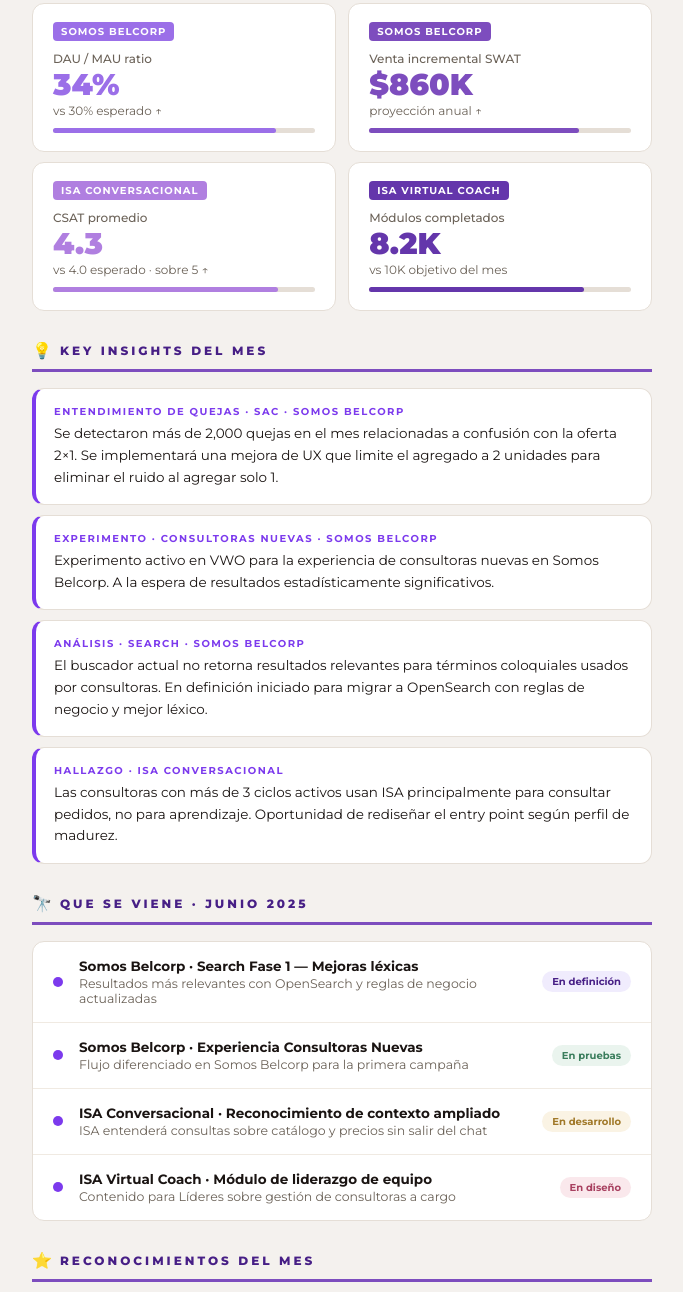
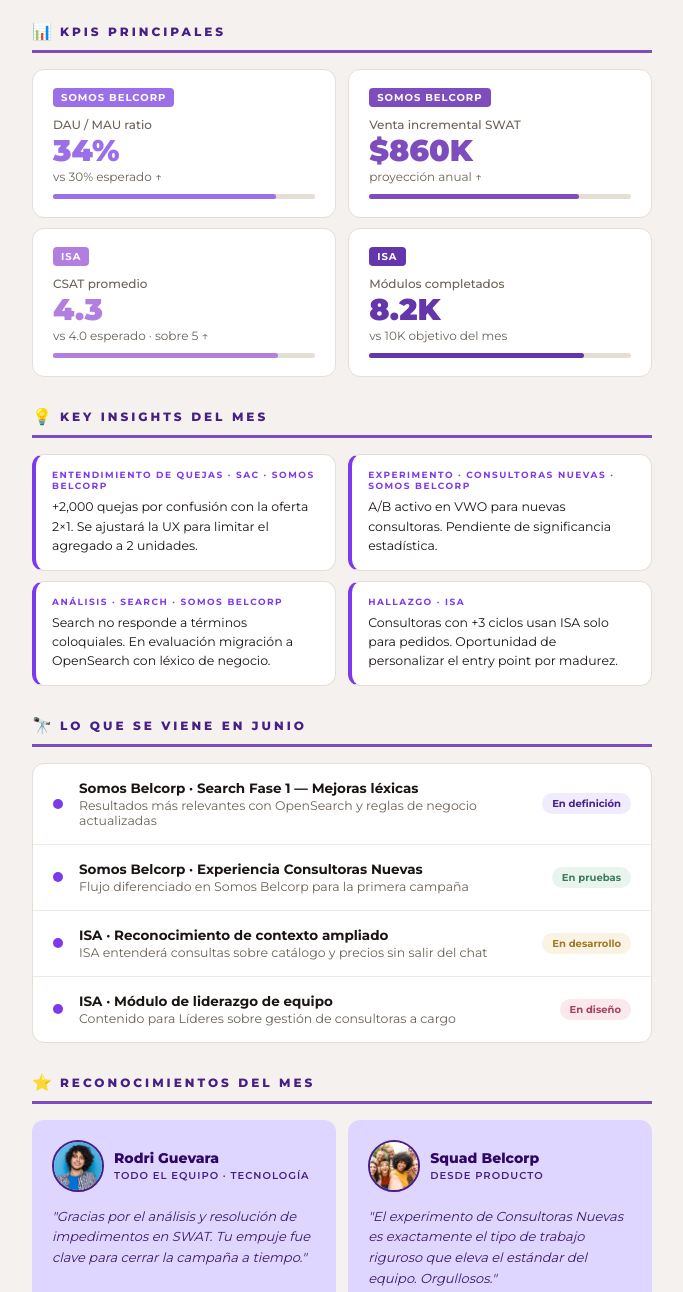
Before and after one commit to belcorppruebasai-dev/BoletinProductosDigitalesBelcorp, a plain HTML site: page index.html in a window 1280 px wide. Shown: the part 827-2119 px from the top of the page, without its empty margins (298-981 px from the left). Drawn offline with Linux system fonts and the light colour scheme.

Commit message:
Add files via upload

```diff
--- a/index.html
+++ b/index.html
@@ -3,7 +3,7 @@
 <head>
   <meta http-equiv="Content-Type" content="text/html; charset=UTF-8" />
   <meta name="viewport" content="width=device-width, initial-scale=1.0" />
-  <title>Productos Digitales · Boletín Mensual</title>
+  <title>Productos Digitales · Boletín Bimensual</title>
   <link href="https://fonts.googleapis.com/css2?family=Montserrat:wght@400;500;600;700;800;900&display=swap" rel="stylesheet" type="text/css" />
   <style type="text/css">
     /* Reset */
@@ -63,7 +63,7 @@
 
               <!-- eyebrow -->
               <p style="font-family:'Montserrat','Trebuchet MS',Arial,sans-serif;font-size:10px;font-weight:700;letter-spacing:3px;text-transform:uppercase;color:#A78BF5;margin:0 0 12px 0;">
-                Boletín Mensual &nbsp;·&nbsp; Mayo 2025
+                Boletín Bimensual &nbsp;·&nbsp; Mayo 2025
               </p>
 
               <!-- big title -->
@@ -79,21 +79,10 @@
               <!-- product pills row -->
               <table role="presentation" border="0" cellpadding="0" cellspacing="0">
                 <tr>
-                  <td style="padding-right:6px;padding-bottom:6px;">
-                    <span style="font-family:'Montserrat','Trebuchet MS',Arial,sans-serif;font-size:10px;font-weight:700;color:#FFFFFF;background:linear-gradient(90deg,rgba(125,77,190,0.5) 0%,rgba(212,52,226,0.5) 100%);border:1px solid rgba(255,0,250,0.4);border-radius:100px;padding:4px 10px;display:inline-block;letter-spacing:0px;white-space:nowrap;">Somos Belcorp</span>
-                  </td>
-                  <td style="padding-right:6px;padding-bottom:6px;">
-                    <span style="font-family:'Montserrat','Trebuchet MS',Arial,sans-serif;font-size:10px;font-weight:700;color:#FFFFFF;background:linear-gradient(90deg,rgba(125,77,190,0.5) 0%,rgba(212,52,226,0.5) 100%);border:1px solid rgba(255,0,250,0.4);border-radius:100px;padding:4px 10px;display:inline-block;letter-spacing:0px;white-space:nowrap;">Únete</span>
-                  </td>
-                  <td style="padding-right:6px;padding-bottom:6px;">
-                    <span style="font-family:'Montserrat','Trebuchet MS',Arial,sans-serif;font-size:10px;font-weight:700;color:#FFFFFF;background:linear-gradient(90deg,rgba(125,77,190,0.5) 0%,rgba(212,52,226,0.5) 100%);border:1px solid rgba(255,0,250,0.4);border-radius:100px;padding:4px 10px;display:inline-block;letter-spacing:0px;white-space:nowrap;">ISA Conversacional</span>
-                  </td>
-                  <td style="padding-right:6px;padding-bottom:6px;">
-                    <span style="font-family:'Montserrat','Trebuchet MS',Arial,sans-serif;font-size:10px;font-weight:700;color:#FFFFFF;background:linear-gradient(90deg,rgba(125,77,190,0.5) 0%,rgba(212,52,226,0.5) 100%);border:1px solid rgba(255,0,250,0.4);border-radius:100px;padding:4px 10px;display:inline-block;letter-spacing:0px;white-space:nowrap;">ISA Virtual Coach</span>
-                  </td>
-                  <td style="padding-bottom:6px;">
-                    <span style="font-family:'Montserrat','Trebuchet MS',Arial,sans-serif;font-size:10px;font-weight:700;color:#FFFFFF;background:linear-gradient(90deg,rgba(125,77,190,0.5) 0%,rgba(212,52,226,0.5) 100%);border:1px solid rgba(255,0,250,0.4);border-radius:100px;padding:4px 10px;display:inline-block;letter-spacing:0px;white-space:nowrap;">Catálogo Digital</span>
-                  </td>
+                  <td style="padding-right:6px;padding-bottom:6px;"><span style="font-family:'Montserrat','Trebuchet MS',Arial,sans-serif;font-size:10px;font-weight:700;color:#FFFFFF;background:linear-gradient(90deg,rgba(125,77,190,0.5) 0%,rgba(212,52,226,0.5) 100%);border:1px solid rgba(255,0,250,0.4);border-radius:100px;padding:4px 10px;display:inline-block;letter-spacing:0px;white-space:nowrap;">Somos Belcorp</span></td>
+                  <td style="padding-right:6px;padding-bottom:6px;"><span style="font-family:'Montserrat','Trebuchet MS',Arial,sans-serif;font-size:10px;font-weight:700;color:#FFFFFF;background:linear-gradient(90deg,rgba(125,77,190,0.5) 0%,rgba(212,52,226,0.5) 100%);border:1px solid rgba(255,0,250,0.4);border-radius:100px;padding:4px 10px;display:inline-block;letter-spacing:0px;white-space:nowrap;">Únete</span></td>
+                  <td style="padding-right:6px;padding-bottom:6px;"><span style="font-family:'Montserrat','Trebuchet MS',Arial,sans-serif;font-size:10px;font-weight:700;color:#FFFFFF;background:linear-gradient(90deg,rgba(125,77,190,0.5) 0%,rgba(212,52,226,0.5) 100%);border:1px solid rgba(255,0,250,0.4);border-radius:100px;padding:4px 10px;display:inline-block;letter-spacing:0px;white-space:nowrap;">ISA</span></td>
+                  <td style="padding-bottom:6px;"><span style="font-family:'Montserrat','Trebuchet MS',Arial,sans-serif;font-size:10px;font-weight:700;color:#FFFFFF;background:linear-gradient(90deg,rgba(125,77,190,0.5) 0%,rgba(212,52,226,0.5) 100%);border:1px solid rgba(255,0,250,0.4);border-radius:100px;padding:4px 10px;display:inline-block;letter-spacing:0px;white-space:nowrap;">Catálogo Digital</span></td>
                 </tr>
               </table>
 
@@ -107,7 +96,7 @@
     <tr><td height="28"></td></tr>
 
     <!-- ══════════════════════════════════════ -->
-    <!--  SECTION: NOVEDADES                   -->
+    <!--  SECTION: LANZAMIENTOS                   -->
     <!-- ══════════════════════════════════════ -->
     <tr>
       <td>
@@ -118,7 +107,7 @@
               <table role="presentation" border="0" cellpadding="0" cellspacing="0">
                 <tr>
                   <td style="font-size:16px;line-height:1;padding-right:8px;">&#x1F680;</td>
-                  <td style="font-family:'Montserrat','Trebuchet MS',Arial,sans-serif;font-size:12px;font-weight:800;letter-spacing:3px;text-transform:uppercase;color:#471F86;line-height:1;">Novedades del mes</td>
+                  <td style="font-family:'Montserrat','Trebuchet MS',Arial,sans-serif;font-size:12px;font-weight:800;letter-spacing:3px;text-transform:uppercase;color:#471F86;line-height:1;">Lanzamientos del mes</td>
                 </tr>
               </table>
             </td>
@@ -133,8 +122,9 @@
                 <tr>
                   <td style="padding-left:14px;" valign="top">
                     <p style="font-family:'Montserrat','Trebuchet MS',Arial,sans-serif;font-size:10px;font-weight:700;letter-spacing:1px;text-transform:uppercase;color:#471F86;background-color:#F0ECFD;border-radius:4px;padding:2px 7px;display:inline-block;margin:0 0 6px 0;">Somos Belcorp</p>
-                    <p style="font-family:'Montserrat','Trebuchet MS',Arial,sans-serif;font-size:14px;font-weight:700;color:#1A1412;margin:0 0 5px 0;">Visualización de ofertas en búsqueda</p>
-                    <p style="font-family:'Montserrat','Trebuchet MS',Arial,sans-serif;font-size:13px;font-weight:400;color:#6B6258;margin:0;line-height:1.55;">Las consultoras pueden ver las ofertas de niveles directamente en el buscador, sin necesidad de ir al checkout. Impacto estimado: venta incremental de $860K al año.</p>
+                    <p style="font-family:'Montserrat','Trebuchet MS',Arial,sans-serif;font-size:16px;font-weight:700;color:#B11AC2;margin:0 0 5px 0;">Visualización de ofertas en búsqueda</p>
+                    <p style="font-family:'Montserrat','Trebuchet MS',Arial,sans-serif;font-size:13px;font-weight:700;color:#4B3E30;margin:0 0 5px 0;">Impacto estimado: venta incremental de $860K al año</p>
+                    <p style="font-family:'Montserrat','Trebuchet MS',Arial,sans-serif;font-size:13px;font-weight:400;color:#6B6258;margin:0;line-height:1.55;">Las consultoras pueden ver las ofertas de niveles directamente en el buscador, sin necesidad de ir al checkout.</p>
                   </td>
                 </tr>
               </table>
@@ -149,8 +139,9 @@
               <table role="presentation" border="0" cellpadding="0" cellspacing="0" width="100%">
                 <tr>
                   <td style="padding-left:14px;" valign="top">
-                    <p style="font-family:'Montserrat','Trebuchet MS',Arial,sans-serif;font-size:10px;font-weight:700;letter-spacing:1px;text-transform:uppercase;color:#471F86;background-color:#F0ECFD;border-radius:4px;padding:2px 7px;display:inline-block;margin:0 0 6px 0;">ISA Conversacional</p>
-                    <p style="font-family:'Montserrat','Trebuchet MS',Arial,sans-serif;font-size:14px;font-weight:700;color:#1A1412;margin:0 0 5px 0;">Mejora en resolución de consultas de pedidos</p>
+                    <p style="font-family:'Montserrat','Trebuchet MS',Arial,sans-serif;font-size:10px;font-weight:700;letter-spacing:1px;text-transform:uppercase;color:#471F86;background-color:#F0ECFD;border-radius:4px;padding:2px 7px;display:inline-block;margin:0 0 6px 0;">ISA</p>
+                    <p style="font-family:'Montserrat','Trebuchet MS',Arial,sans-serif;font-size:16px;font-weight:700;color:#B11AC2;margin:0 0 5px 0;">Mejora en resolución de consultas de pedidos</p>
+                    <p style="font-family:'Montserrat','Trebuchet MS',Arial,sans-serif;font-size:13px;font-weight:700;color:#4B3E30;margin:0 0 5px 0;">Impacto estimado: reducción del 18% en mensajes sin respuesta</p>
                     <p style="font-family:'Montserrat','Trebuchet MS',Arial,sans-serif;font-size:13px;font-weight:400;color:#6B6258;margin:0;line-height:1.55;">ISA ahora reconoce variantes coloquiales en las consultas de pedidos y reduce la tasa de mensajes sin respuesta en un 18%.</p>
                   </td>
                 </tr>
@@ -164,8 +155,9 @@
               <table role="presentation" border="0" cellpadding="0" cellspacing="0" width="100%">
                 <tr>
                   <td style="padding-left:14px;" valign="top">
-                    <p style="font-family:'Montserrat','Trebuchet MS',Arial,sans-serif;font-size:10px;font-weight:700;letter-spacing:1px;text-transform:uppercase;color:#471F86;background-color:#F0ECFD;border-radius:4px;padding:2px 7px;display:inline-block;margin:0 0 6px 0;">ISA Virtual Coach</p>
-                    <p style="font-family:'Montserrat','Trebuchet MS',Arial,sans-serif;font-size:14px;font-weight:700;color:#1A1412;margin:0 0 5px 0;">Módulo de técnica de venta · C09</p>
+                    <p style="font-family:'Montserrat','Trebuchet MS',Arial,sans-serif;font-size:10px;font-weight:700;letter-spacing:1px;text-transform:uppercase;color:#471F86;background-color:#F0ECFD;border-radius:4px;padding:2px 7px;display:inline-block;margin:0 0 6px 0;">ISA</p>
+                    <p style="font-family:'Montserrat','Trebuchet MS',Arial,sans-serif;font-size:16px;font-weight:700;color:#B11AC2;margin:0 0 5px 0;">Módulo de técnica de venta · C09</p>
+                    <p style="font-family:'Montserrat','Trebuchet MS',Arial,sans-serif;font-size:13px;font-weight:700;color:#4B3E30;margin:0 0 5px 0;">Impacto estimado: +15% en tasa de completación de módulos C09</p>
                     <p style="font-family:'Montserrat','Trebuchet MS',Arial,sans-serif;font-size:13px;font-weight:400;color:#6B6258;margin:0;line-height:1.55;">Nuevo bloque de aprendizaje con microvideos y quiz de refuerzo. Compatible con bajo ancho de banda para mercados con conectividad limitada.</p>
                   </td>
                 </tr>
@@ -237,7 +229,7 @@
         <table role="presentation" border="0" cellpadding="0" cellspacing="0" width="100%">
           <tr>
                         <td class="kpi-cell" width="49%" valign="top" style="background-color:#FFFFFF;border-radius:12px;border:1px solid #E5DED6;padding:18px 20px;">
-              <p style="font-family:'Montserrat','Trebuchet MS',Arial,sans-serif;font-size:10px;font-weight:700;letter-spacing:1px;text-transform:uppercase;color:#FFFFFF;background-color:#B07FE0;display:inline-block;padding:3px 8px;border-radius:4px;margin:0 0 10px 0;">ISA Conversacional</p>
+              <p style="font-family:'Montserrat','Trebuchet MS',Arial,sans-serif;font-size:10px;font-weight:700;letter-spacing:1px;text-transform:uppercase;color:#FFFFFF;background-color:#B07FE0;display:inline-block;padding:3px 8px;border-radius:4px;margin:0 0 10px 0;">ISA</p>
               <p style="font-family:'Montserrat','Trebuchet MS',Arial,sans-serif;font-size:12px;font-weight:500;color:#6B6258;margin:0 0 4px 0;">CSAT promedio</p>
               <p style="font-family:'Montserrat','Trebuchet MS',Arial,sans-serif;font-size:30px;font-weight:900;color:#B07FE0;line-height:1;margin:0 0 3px 0;">4.3</p>
               <p style="font-family:'Montserrat','Trebuchet MS',Arial,sans-serif;font-size:12px;font-weight:400;color:#6B6258;margin:0 0 10px 0;">vs 4.0 esperado · sobre 5 &#x2191;</p>
@@ -253,7 +245,7 @@
             </td>
             <td width="2%"></td>
                         <td class="kpi-cell" width="49%" valign="top" style="background-color:#FFFFFF;border-radius:12px;border:1px solid #E5DED6;padding:18px 20px;">
-              <p style="font-family:'Montserrat','Trebuchet MS',Arial,sans-serif;font-size:10px;font-weight:700;letter-spacing:1px;text-transform:uppercase;color:#FFFFFF;background-color:#6436AB;display:inline-block;padding:3px 8px;border-radius:4px;margin:0 0 10px 0;">ISA Virtual Coach</p>
+              <p style="font-family:'Montserrat','Trebuchet MS',Arial,sans-serif;font-size:10px;font-weight:700;letter-spacing:1px;text-transform:uppercase;color:#FFFFFF;background-color:#6436AB;display:inline-block;padding:3px 8px;border-radius:4px;margin:0 0 10px 0;">ISA</p>
               <p style="font-family:'Montserrat','Trebuchet MS',Arial,sans-serif;font-size:12px;font-weight:500;color:#6B6258;margin:0 0 4px 0;">Módulos completados</p>
               <p style="font-family:'Montserrat','Trebuchet MS',Arial,sans-serif;font-size:30px;font-weight:900;color:#6436AB;line-height:1;margin:0 0 3px 0;">8.2K</p>
               <p style="font-family:'Montserrat','Trebuchet MS',Arial,sans-serif;font-size:12px;font-weight:400;color:#6B6258;margin:0 0 10px 0;">vs 10K objetivo del mes</p>
@@ -291,59 +283,34 @@
           </tr>
         </table>
 
-        <table role="presentation" border="0" cellpadding="0" cellspacing="0" width="100%" style="background-color:#FFFFFF;border-radius:12px;border:1px solid #E5DED6;border-left:4px solid #7C3AED;margin-bottom:10px;">
+                <table role="presentation" border="0" cellpadding="0" cellspacing="0" width="100%" style="margin-bottom:10px;">
           <tr>
-            <td style="padding:16px 18px;">
-              <table role="presentation" border="0" cellpadding="0" cellspacing="0" width="100%">
-                <tr>
-                  <td valign="top">
-                    <p style="font-family:'Montserrat','Trebuchet MS',Arial,sans-serif;font-size:10px;font-weight:700;letter-spacing:1.5px;text-transform:uppercase;color:#7C3AED;margin:0 0 5px 0;">Entendimiento de quejas · SAC · Somos Belcorp</p>
-                    <p style="font-family:'Montserrat','Trebuchet MS',Arial,sans-serif;font-size:13.5px;font-weight:400;color:#1A1412;margin:0;line-height:1.6;">Se detectaron más de 2,000 quejas en el mes relacionadas a confusión con la oferta 2×1. Se implementará una mejora de UX que limite el agregado a 2 unidades para eliminar el ruido al agregar solo 1.</p>
+              <td width="49%" valign="top" style="background-color:#FFFFFF;border-radius:12px;border:1px solid #E5DED6;border-left:4px solid #7C3AED;padding:14px 16px;">
+                <p style="font-family:'Montserrat','Trebuchet MS',Arial,sans-serif;font-size:9px;font-weight:700;letter-spacing:1.5px;text-transform:uppercase;color:#7C3AED;margin:0 0 6px 0;">Entendimiento de quejas · SAC · Somos Belcorp</p>
+                <p style="font-family:'Montserrat','Trebuchet MS',Arial,sans-serif;font-size:12.5px;font-weight:400;color:#1A1412;margin:0;line-height:1.55;">+2,000 quejas por confusión con la oferta 2×1. Se ajustará la UX para limitar el agregado a 2 unidades.</p>
+              </td>
+            <td width="2%"></td>
+              <td width="49%" valign="top" style="background-color:#FFFFFF;border-radius:12px;border:1px solid #E5DED6;border-left:4px solid #7C3AED;padding:14px 16px;">
+                <p style="font-family:'Montserrat','Trebuchet MS',Arial,sans-serif;font-size:9px;font-weight:700;letter-spacing:1.5px;text-transform:uppercase;color:#7C3AED;margin:0 0 6px 0;">Experimento · Consultoras Nuevas · Somos Belcorp</p>
+                <p style="font-family:'Montserrat','Trebuchet MS',Arial,sans-serif;font-size:12.5px;font-weight:400;color:#1A1412;margin:0;line-height:1.55;">A/B activo en VWO para nuevas consultoras. Pendiente de significancia estadística.</p>
               </td>
           </tr>
         </table>
-            </td>
-          </tr>
-        </table>        <table role="presentation" border="0" cellpadding="0" cellspacing="0" width="100%" style="background-color:#FFFFFF;border-radius:12px;border:1px solid #E5DED6;border-left:4px solid #7C3AED;margin-bottom:10px;">
-          <tr>
-            <td style="padding:16px 18px;">
         <table role="presentation" border="0" cellpadding="0" cellspacing="0" width="100%">
           <tr>
-                  <td valign="top">
-                    <p style="font-family:'Montserrat','Trebuchet MS',Arial,sans-serif;font-size:10px;font-weight:700;letter-spacing:1.5px;text-transform:uppercase;color:#7C3AED;margin:0 0 5px 0;">Experimento · Consultoras Nuevas · Somos Belcorp</p>
-                    <p style="font-family:'Montserrat','Trebuchet MS',Arial,sans-serif;font-size:13.5px;font-weight:400;color:#1A1412;margin:0;line-height:1.6;">Experimento activo en VWO para la experiencia de consultoras nuevas en Somos Belcorp. A la espera de resultados estadísticamente significativos.</p>
+              <td width="49%" valign="top" style="background-color:#FFFFFF;border-radius:12px;border:1px solid #E5DED6;border-left:4px solid #7C3AED;padding:14px 16px;">
+                <p style="font-family:'Montserrat','Trebuchet MS',Arial,sans-serif;font-size:9px;font-weight:700;letter-spacing:1.5px;text-transform:uppercase;color:#7C3AED;margin:0 0 6px 0;">Análisis · Search · Somos Belcorp</p>
+                <p style="font-family:'Montserrat','Trebuchet MS',Arial,sans-serif;font-size:12.5px;font-weight:400;color:#1A1412;margin:0;line-height:1.55;">Search no responde a términos coloquiales. En evaluación migración a OpenSearch con léxico de negocio.</p>
+              </td>
+            <td width="2%"></td>
+              <td width="49%" valign="top" style="background-color:#FFFFFF;border-radius:12px;border:1px solid #E5DED6;border-left:4px solid #7C3AED;padding:14px 16px;">
+                <p style="font-family:'Montserrat','Trebuchet MS',Arial,sans-serif;font-size:9px;font-weight:700;letter-spacing:1.5px;text-transform:uppercase;color:#7C3AED;margin:0 0 6px 0;">Hallazgo · ISA</p>
+                <p style="font-family:'Montserrat','Trebuchet MS',Arial,sans-serif;font-size:12.5px;font-weight:400;color:#1A1412;margin:0;line-height:1.55;">Consultoras con +3 ciclos usan ISA solo para pedidos. Oportunidad de personalizar el entry point por madurez.</p>
               </td>
           </tr>
         </table>
-            </td>
-          </tr>
-        </table>        <table role="presentation" border="0" cellpadding="0" cellspacing="0" width="100%" style="background-color:#FFFFFF;border-radius:12px;border:1px solid #E5DED6;border-left:4px solid #7C3AED;margin-bottom:10px;">
-          <tr>
-            <td style="padding:16px 18px;">
-              <table role="presentation" border="0" cellpadding="0" cellspacing="0" width="100%">
-                <tr>
-                  <td valign="top">
-                    <p style="font-family:'Montserrat','Trebuchet MS',Arial,sans-serif;font-size:10px;font-weight:700;letter-spacing:1.5px;text-transform:uppercase;color:#7C3AED;margin:0 0 5px 0;">Análisis · Search · Somos Belcorp</p>
-                    <p style="font-family:'Montserrat','Trebuchet MS',Arial,sans-serif;font-size:13.5px;font-weight:400;color:#1A1412;margin:0;line-height:1.6;">El buscador actual no retorna resultados relevantes para términos coloquiales usados por consultoras. En definición iniciado para migrar a OpenSearch con reglas de negocio y mejor léxico.</p>
-                  </td>
-                </tr>
-              </table>
-            </td>
-          </tr>
-        </table>        <table role="presentation" border="0" cellpadding="0" cellspacing="0" width="100%" style="background-color:#FFFFFF;border-radius:12px;border:1px solid #E5DED6;border-left:4px solid #7C3AED;">
-          <tr>
-            <td style="padding:16px 18px;">
-              <table role="presentation" border="0" cellpadding="0" cellspacing="0" width="100%">
-                <tr>
-                  <td valign="top">
-                    <p style="font-family:'Montserrat','Trebuchet MS',Arial,sans-serif;font-size:10px;font-weight:700;letter-spacing:1.5px;text-transform:uppercase;color:#7C3AED;margin:0 0 5px 0;">Hallazgo · ISA Conversacional</p>
-                    <p style="font-family:'Montserrat','Trebuchet MS',Arial,sans-serif;font-size:13.5px;font-weight:400;color:#1A1412;margin:0;line-height:1.6;">Las consultoras con más de 3 ciclos activos usan ISA principalmente para consultar pedidos, no para aprendizaje. Oportunidad de rediseñar el entry point según perfil de madurez.</p>
-                  </td>
-                </tr>
-              </table>
-            </td>
-          </tr>
-        </table>
+
+
 
       </td>
     </tr>
@@ -361,7 +328,7 @@
             <td style="border-bottom:3px solid #7D4DBE;padding-bottom:10px;">
               <table role="presentation" border="0" cellpadding="0" cellspacing="0"><tr>
                 <td style="font-size:16px;line-height:1;padding-right:8px;">&#x1F52D;</td>
-                <td style="font-family:'Montserrat','Trebuchet MS',Arial,sans-serif;font-size:12px;font-weight:800;letter-spacing:3px;text-transform:uppercase;color:#471F86;line-height:1;">Que se viene &middot; Junio 2025</td>
+                <td style="font-family:'Montserrat','Trebuchet MS',Arial,sans-serif;font-size:12px;font-weight:800;letter-spacing:3px;text-transform:uppercase;color:#471F86;line-height:1;">Lo que se viene en Junio</td>
               </tr></table>
             </td>
           </tr>
@@ -420,7 +387,7 @@
                           <div style="width:10px;height:10px;border-radius:50%;background-color:#7C3AED;"></div>
                         </td>
                         <td style="padding-left:12px;" valign="middle">
-                          <p style="font-family:'Montserrat','Trebuchet MS',Arial,sans-serif;font-size:13.5px;font-weight:700;color:#1A1412;margin:0 0 2px 0;">ISA Conversacional · Reconocimiento de contexto ampliado</p>
+                          <p style="font-family:'Montserrat','Trebuchet MS',Arial,sans-serif;font-size:13.5px;font-weight:700;color:#1A1412;margin:0 0 2px 0;">ISA · Reconocimiento de contexto ampliado</p>
                           <p style="font-family:'Montserrat','Trebuchet MS',Arial,sans-serif;font-size:12.5px;font-weight:400;color:#6B6258;margin:0;">ISA entenderá consultas sobre catálogo y precios sin salir del chat</p>
                         </td>
                         <td align="right" valign="middle">
@@ -440,7 +407,7 @@
                           <div style="width:10px;height:10px;border-radius:50%;background-color:#7C3AED;"></div>
                         </td>
                         <td style="padding-left:12px;" valign="middle">
-                          <p style="font-family:'Montserrat','Trebuchet MS',Arial,sans-serif;font-size:13.5px;font-weight:700;color:#1A1412;margin:0 0 2px 0;">ISA Virtual Coach · Módulo de liderazgo de equipo</p>
+                          <p style="font-family:'Montserrat','Trebuchet MS',Arial,sans-serif;font-size:13.5px;font-weight:700;color:#1A1412;margin:0 0 2px 0;">ISA · Módulo de liderazgo de equipo</p>
                           <p style="font-family:'Montserrat','Trebuchet MS',Arial,sans-serif;font-size:12.5px;font-weight:400;color:#6B6258;margin:0;">Contenido para Líderes sobre gestión de consultoras a cargo</p>
                         </td>
                         <td align="right" valign="middle">
```
Lines whose indentation alone changed are shown as unchanged.
